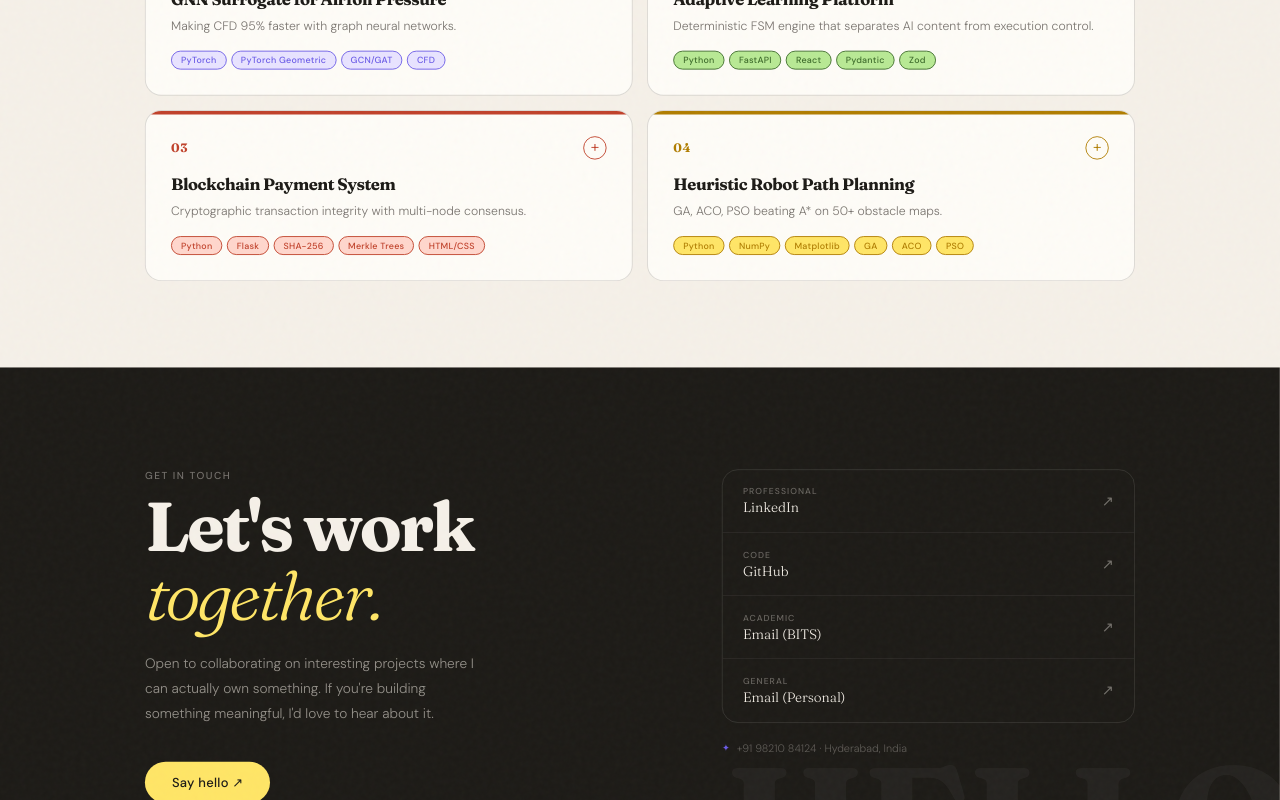
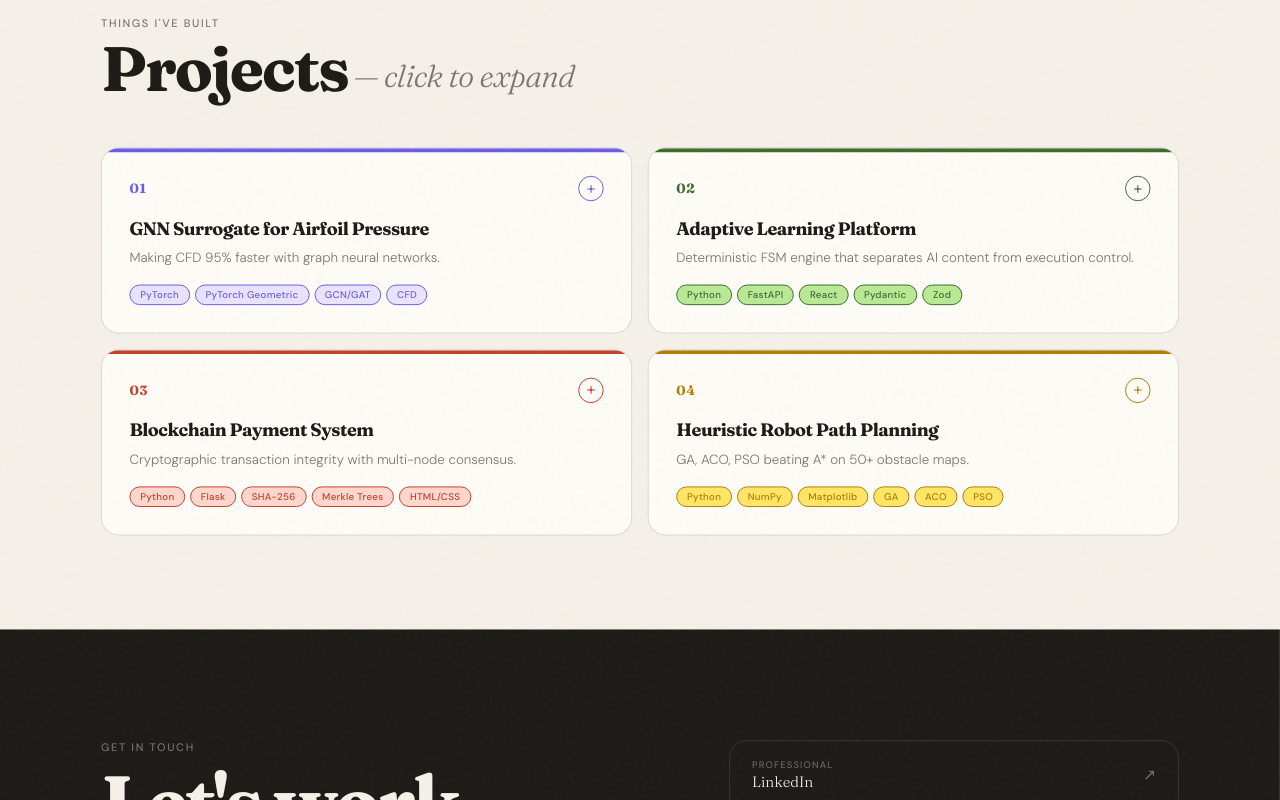
Before and after one commit to anaya-rs/Portfolio-Website, a React (Vite) app: page / in a window 1280 px wide. Shown: the part 2580-3380 px from the top of the page. Built offline with nearby package versions, Linux system fonts and the light colour scheme.

Commit message:
zoom fix fr this time

```diff
--- a/src/index.css
+++ b/src/index.css
@@ -34,11 +34,11 @@ body {
   cursor: none;
   overflow-x: hidden;
   -webkit-font-smoothing: antialiased;
-  /* Default 90% scale for desktop */
-  transform: scale(0.9);
+  /* Default 98% scale for desktop */
+  transform: scale(0.98);
   transform-origin: 0 0;
-  width: 111.11%; /* Compensate for scale to prevent horizontal scroll */
-  min-height: 111.11vh; /* Compensate for scale */
+  width: 102.04%; /* Compensate for scale to prevent horizontal scroll */
+  min-height: 102.04vh; /* Compensate for scale */
 }
 
 /* Mobile-specific styles */
```
